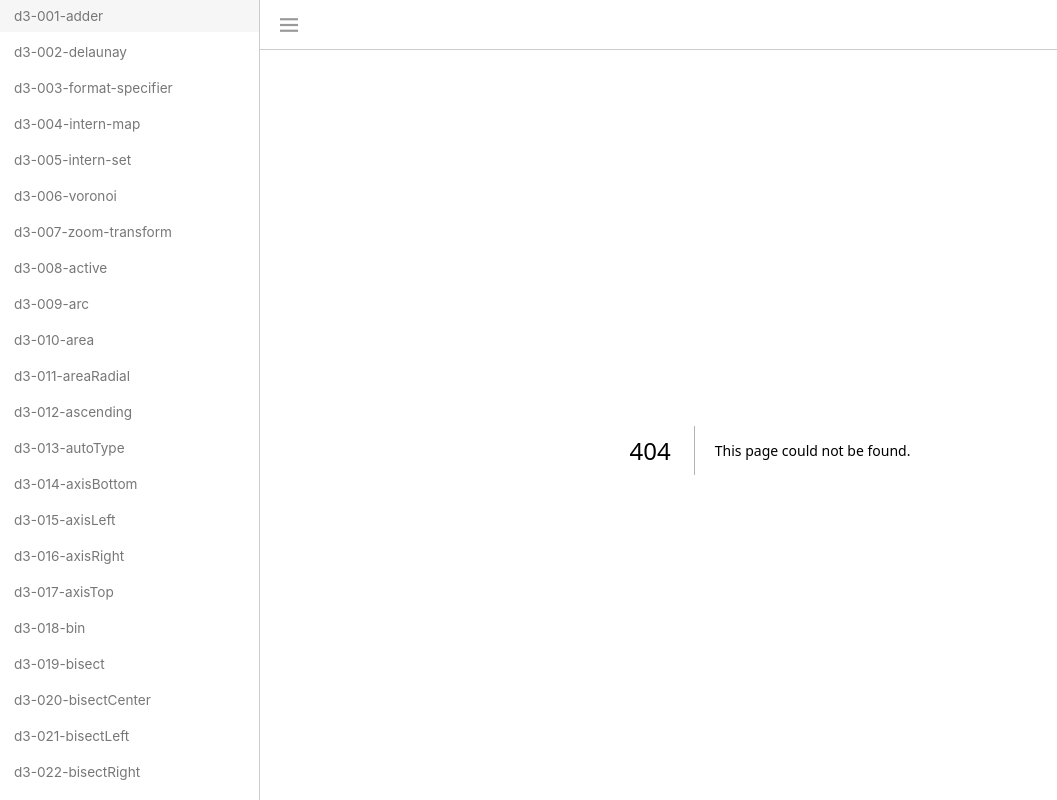
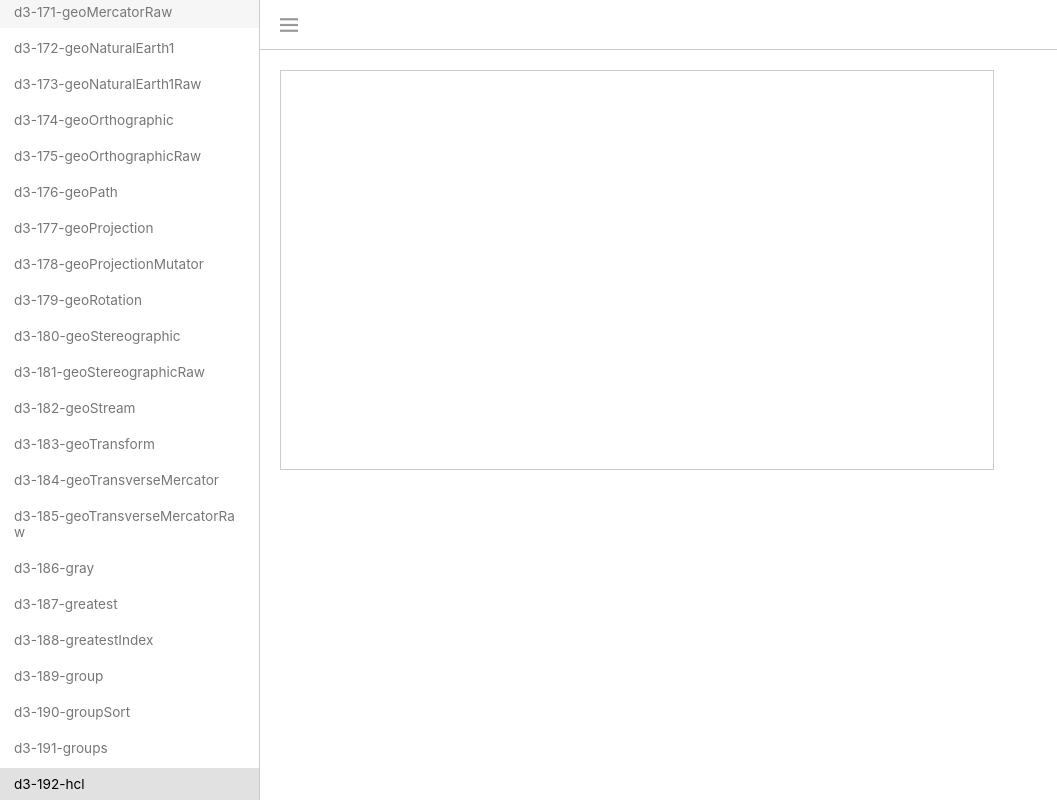
Before and after one commit to wisdomstar94/d3-research, a Next.js app: page /d3-example/d3-192-hcl in a window 1280 px wide. Before the commit this address had no page. Shown: the whole page, without its empty margins (0-1057 px from the left). Built offline with nearby package versions, Linux system fonts and the light colour scheme.

Commit message:
d3-192-hcl 페이지 작성 완료.

```diff
--- /dev/null
+++ b/src/app/d3-example/d3-192-hcl/page.tsx
@@ -0,0 +1,61 @@
+"use client"
+import { hcl } from "d3";
+import { NextPage } from "next";
+import Head from "next/head";
+import { useEffect, useRef } from "react";
+import CommonLayout from "../../../components/layouts/common-layout/common-layout.component";
+
+// https://www.geeksforgeeks.org/d3-js-d3-hcl-function/
+
+const Index: NextPage = () => {
+  return (
+    <>
+      <Head>
+        <title>d3-192-hcl</title>
+        <meta name="description" content="d3-192-hcl 예시 코드 페이지입니다." />
+        <link rel="icon" href="/favicon.ico" />
+      </Head>
+
+      <CommonLayout>
+        <PageContents />
+      </CommonLayout>
+    </>
+  );
+};
+
+const PageContents = () => {
+  const boxElementRef = useRef<HTMLDivElement>(null);
+
+  useEffect(() => {
+    while (boxElementRef.current?.hasChildNodes() === true) {
+      if (boxElementRef.current?.firstChild !== null) {
+        boxElementRef.current?.removeChild(boxElementRef.current?.firstChild);
+      }
+    }
+
+    /*
+      d3.hcl 함수는 새로운 HCL 색상을 구성하는 데 사용되며 함수의 매개변수로 지정된 색상의 HCL 속성을 반환합니다.
+      쉽게 말해 css color name 을 h, c, l, opacity 값으로 반환해줌!
+    */
+
+    const color1 = hcl("red");
+    const color2 = hcl("green");
+    const color3 = hcl("blue");
+    const color4 = hcl("springgreen");
+
+    console.log(`color1`, color1);
+    console.log(`color2`, color2);
+    console.log(`color3`, color3);
+    console.log(`color4`, color4);
+  }, []);
+
+  return (
+    <>
+      <div className="box" ref={boxElementRef}>
+
+      </div>
+    </>
+  );
+};
+
+export default Index;
--- a/src/components/layouts/side-bar/side-bar.component.tsx
+++ b/src/components/layouts/side-bar/side-bar.component.tsx
@@ -206,6 +206,7 @@ const SideBar = (props: ISideBar.Props) => {
     { menuName: 'd3-189-group', menuLink: '/d3-example/d3-189-group' },
     { menuName: 'd3-190-groupSort', menuLink: '/d3-example/d3-190-groupSort' },
     { menuName: 'd3-191-groups', menuLink: '/d3-example/d3-191-groups' },
+    { menuName: 'd3-192-hcl', menuLink: '/d3-example/d3-192-hcl' },
   ]);
 
   useEffect(() => {
```
